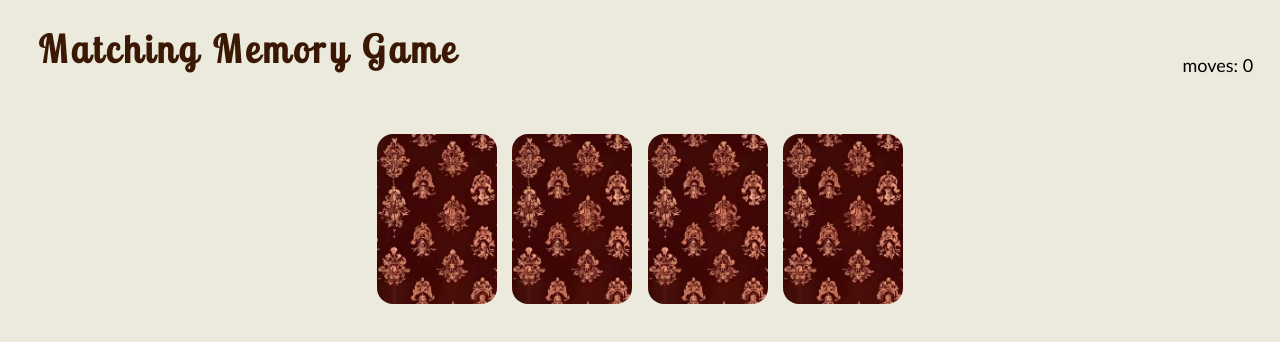
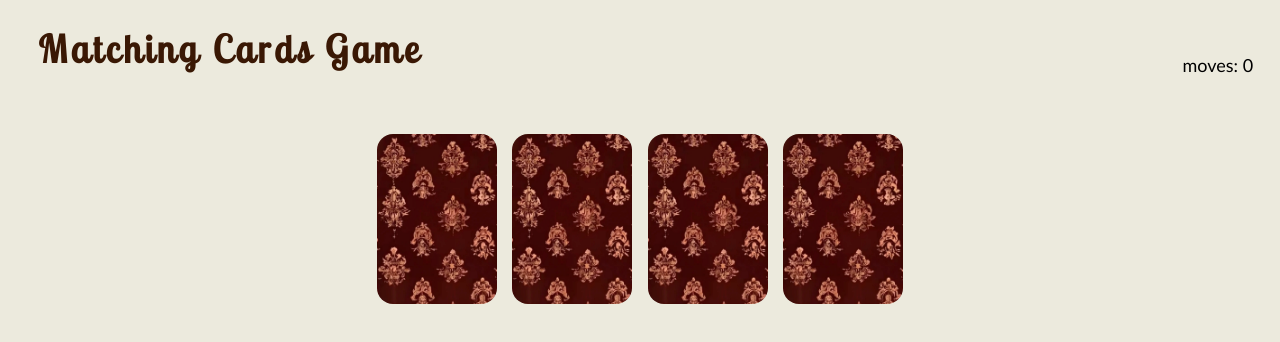
Before and after one commit to justFae00/MatchingCardsGame, a plain HTML site: page index.html in a window 1280 px wide. Drawn offline with Linux system fonts and the light colour scheme.

Commit message:
Update index.html

```diff
--- a/index.html
+++ b/index.html
@@ -12,7 +12,7 @@
     />
   </head>
   <body>
-    <h1 id="page-title">Matching Memory Game</h1>
+    <h1 id="page-title">Matching Cards Game</h1>
     <button id="next-match-button">next level</button>
     <div id="moves-count">moves: 0</div>
     <div class="cards-container"></div>
```
